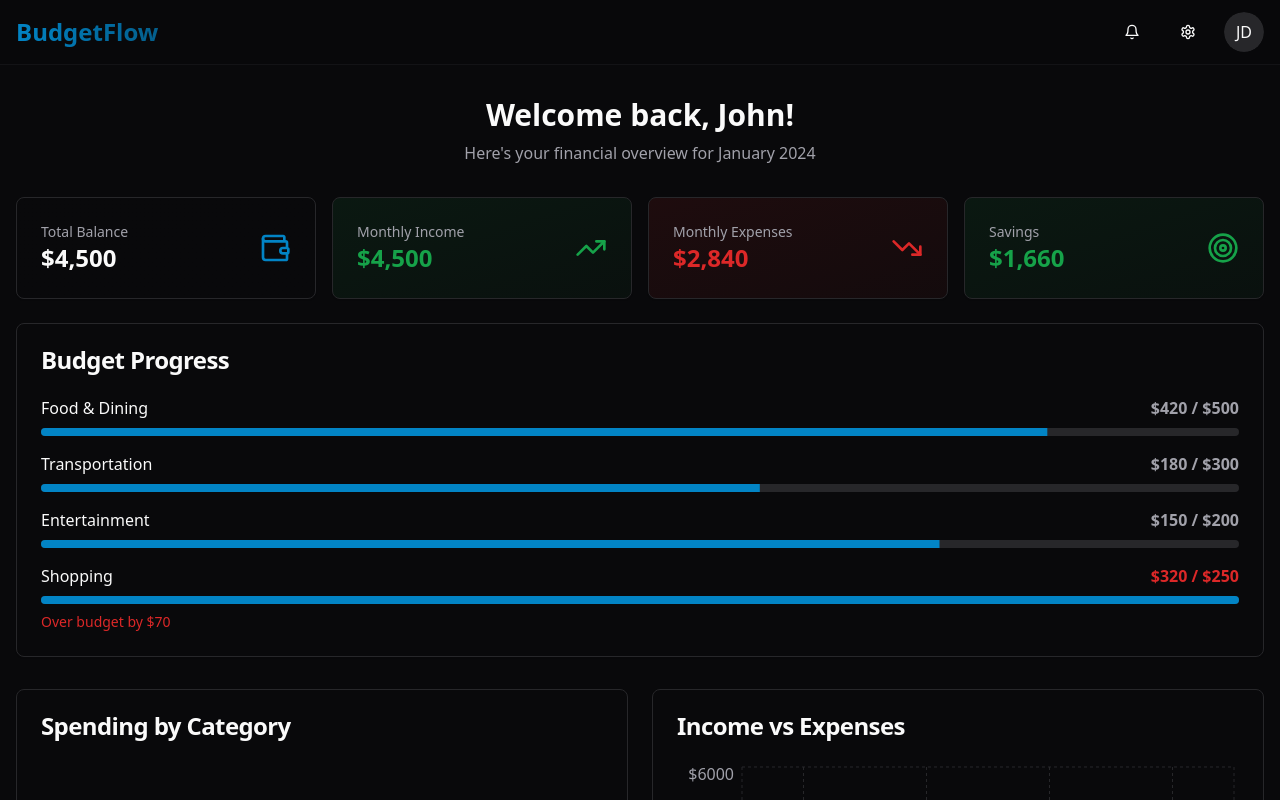
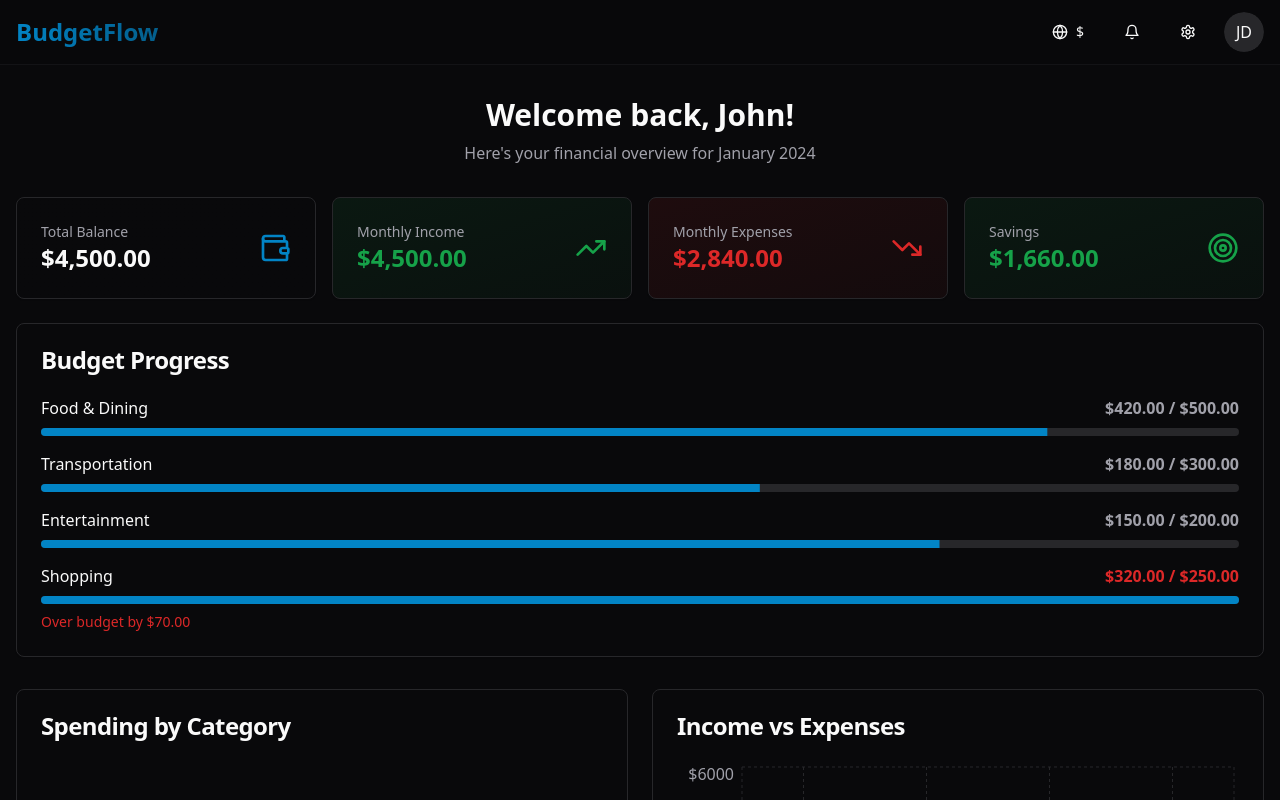
Before and after one commit to bluppblupp/budget-flow-identity-sort-45, a React (Vite) app: page / in a window 1280 px wide. Shown: the top 800 px of the page. Built offline with nearby package versions, Linux system fonts and the light colour scheme.

Commit message:
Add currency changing functionality
Allow users to change the currency displayed in the application.

```diff
--- a/src/components/BudgetOverview.tsx
+++ b/src/components/BudgetOverview.tsx
@@ -1,5 +1,6 @@
 import { Card, CardContent, CardHeader, CardTitle } from "@/components/ui/card";
 import { Progress } from "@/components/ui/progress";
+import { useCurrency } from "@/contexts/CurrencyContext";
 import { TrendingUp, TrendingDown, Wallet, Target } from "lucide-react";
 
 const budgetData = [
@@ -10,6 +11,7 @@ const budgetData = [
 ];
 
 export const BudgetOverview = () => {
+  const { formatAmount } = useCurrency();
   const totalIncome = 4500;
   const totalExpenses = 2840;
   const savings = totalIncome - totalExpenses;
@@ -23,7 +25,7 @@ export const BudgetOverview = () => {
             <div className="flex items-center justify-between">
               <div>
                 <p className="text-sm font-medium text-muted-foreground">Total Balance</p>
-                <p className="text-2xl font-bold text-foreground">${totalIncome.toLocaleString()}</p>
+                <p className="text-2xl font-bold text-foreground">{formatAmount(totalIncome)}</p>
               </div>
               <Wallet className="h-8 w-8 text-primary" />
             </div>
@@ -35,7 +37,7 @@ export const BudgetOverview = () => {
             <div className="flex items-center justify-between">
               <div>
                 <p className="text-sm font-medium text-muted-foreground">Monthly Income</p>
-                <p className="text-2xl font-bold text-income">${totalIncome.toLocaleString()}</p>
+                <p className="text-2xl font-bold text-income">{formatAmount(totalIncome)}</p>
               </div>
               <TrendingUp className="h-8 w-8 text-income" />
             </div>
@@ -47,7 +49,7 @@ export const BudgetOverview = () => {
             <div className="flex items-center justify-between">
               <div>
                 <p className="text-sm font-medium text-muted-foreground">Monthly Expenses</p>
-                <p className="text-2xl font-bold text-expense">${totalExpenses.toLocaleString()}</p>
+                <p className="text-2xl font-bold text-expense">{formatAmount(totalExpenses)}</p>
               </div>
               <TrendingDown className="h-8 w-8 text-expense" />
             </div>
@@ -59,7 +61,7 @@ export const BudgetOverview = () => {
             <div className="flex items-center justify-between">
               <div>
                 <p className="text-sm font-medium text-muted-foreground">Savings</p>
-                <p className="text-2xl font-bold text-success">${savings.toLocaleString()}</p>
+                <p className="text-2xl font-bold text-success">{formatAmount(savings)}</p>
               </div>
               <Target className="h-8 w-8 text-success" />
             </div>
@@ -81,9 +83,9 @@ export const BudgetOverview = () => {
               <div key={index} className="space-y-2">
                 <div className="flex justify-between items-center">
                   <span className="font-medium">{item.category}</span>
-                  <span className={`font-semibold ${isOverBudget ? 'text-expense' : 'text-muted-foreground'}`}>
-                    ${item.spent} / ${item.budget}
-                  </span>
+                   <span className={`font-semibold ${isOverBudget ? 'text-expense' : 'text-muted-foreground'}`}>
+                     {formatAmount(item.spent)} / {formatAmount(item.budget)}
+                   </span>
                 </div>
                 <Progress
                   value={Math.min(percentage, 100)}
@@ -93,7 +95,7 @@ export const BudgetOverview = () => {
                   } as React.CSSProperties}
                 />
                 {isOverBudget && (
-                  <p className="text-sm text-expense">Over budget by ${item.spent - item.budget}</p>
+                  <p className="text-sm text-expense">Over budget by {formatAmount(item.spent - item.budget)}</p>
                 )}
               </div>
             );
--- /dev/null
+++ b/src/components/CurrencySelector.tsx
@@ -0,0 +1,41 @@
+import { Check, Globe } from "lucide-react";
+import { Button } from "@/components/ui/button";
+import {
+  DropdownMenu,
+  DropdownMenuContent,
+  DropdownMenuItem,
+  DropdownMenuTrigger,
+} from "@/components/ui/dropdown-menu";
+import { useCurrency, currencies } from "@/contexts/CurrencyContext";
+
+export const CurrencySelector = () => {
+  const { currency, setCurrency } = useCurrency();
+
+  return (
+    <DropdownMenu>
+      <DropdownMenuTrigger asChild>
+        <Button variant="ghost" size="sm" className="gap-2">
+          <Globe className="h-4 w-4" />
+          {currency.symbol}
+        </Button>
+      </DropdownMenuTrigger>
+      <DropdownMenuContent align="end" className="w-48">
+        {currencies.map((curr) => (
+          <DropdownMenuItem
+            key={curr.code}
+            onClick={() => setCurrency(curr)}
+            className="flex items-center justify-between cursor-pointer"
+          >
+            <span className="flex items-center gap-2">
+              <span className="font-mono">{curr.symbol}</span>
+              <span>{curr.name}</span>
+            </span>
+            {currency.code === curr.code && (
+              <Check className="h-4 w-4 text-primary" />
+            )}
+          </DropdownMenuItem>
+        ))}
+      </DropdownMenuContent>
+    </DropdownMenu>
+  );
+};
--- a/src/components/Header.tsx
+++ b/src/components/Header.tsx
@@ -1,6 +1,7 @@
 import { Button } from "@/components/ui/button";
 import { Avatar, AvatarFallback } from "@/components/ui/avatar";
 import { Bell, Settings } from "lucide-react";
+import { CurrencySelector } from "@/components/CurrencySelector";
 
 export const Header = () => {
   return (
@@ -13,6 +14,7 @@ export const Header = () => {
         </div>
 
         <div className="flex items-center space-x-4">
+          <CurrencySelector />
           <Button variant="ghost" size="icon">
             <Bell className="h-5 w-5" />
           </Button>
--- a/src/components/TransactionList.tsx
+++ b/src/components/TransactionList.tsx
@@ -3,6 +3,7 @@ import { Badge } from "@/components/ui/badge";
 import { Button } from "@/components/ui/button";
 import { ChevronDown, Filter, Search } from "lucide-react";
 import { Input } from "@/components/ui/input";
+import { useCurrency } from "@/contexts/CurrencyContext";
 
 const transactions = [
   {
@@ -62,6 +63,8 @@ const transactions = [
 ];
 
 export const TransactionList = () => {
+  const { formatAmount } = useCurrency();
+
   return (
     <Card>
       <CardHeader>
@@ -107,7 +110,7 @@ export const TransactionList = () => {
                     transaction.amount > 0 ? 'text-income' : 'text-expense'
                   }`}
                 >
-                  {transaction.amount > 0 ? '+' : ''}${Math.abs(transaction.amount).toFixed(2)}
+                  {transaction.amount > 0 ? '+' : ''}{formatAmount(transaction.amount)}
                 </span>
                 <Button variant="ghost" size="icon" className="h-8 w-8">
                   <ChevronDown className="h-4 w-4" />
--- /dev/null
+++ b/src/contexts/CurrencyContext.tsx
@@ -0,0 +1,70 @@
+import React, { createContext, useContext, useState, useEffect } from 'react';
+
+export type Currency = {
+  code: string;
+  symbol: string;
+  name: string;
+};
+
+export const currencies: Currency[] = [
+  { code: 'USD', symbol: '$', name: 'US Dollar' },
+  { code: 'EUR', symbol: '€', name: 'Euro' },
+  { code: 'GBP', symbol: '£', name: 'British Pound' },
+  { code: 'JPY', symbol: '¥', name: 'Japanese Yen' },
+  { code: 'CAD', symbol: 'C$', name: 'Canadian Dollar' },
+  { code: 'AUD', symbol: 'A$', name: 'Australian Dollar' },
+  { code: 'CHF', symbol: 'CHF', name: 'Swiss Franc' },
+  { code: 'CNY', symbol: '¥', name: 'Chinese Yuan' },
+  { code: 'SEK', symbol: 'kr', name: 'Swedish Krona' },
+  { code: 'NOK', symbol: 'kr', name: 'Norwegian Krone' },
+  { code: 'DKK', symbol: 'kr', name: 'Danish Krone' },
+];
+
+type CurrencyContextType = {
+  currency: Currency;
+  setCurrency: (currency: Currency) => void;
+  formatAmount: (amount: number) => string;
+};
+
+const CurrencyContext = createContext<CurrencyContextType | undefined>(undefined);
+
+export const CurrencyProvider: React.FC<{ children: React.ReactNode }> = ({ children }) => {
+  const [currency, setCurrencyState] = useState<Currency>(currencies[0]); // Default to USD
+
+  useEffect(() => {
+    const saved = localStorage.getItem('budgetflow-currency');
+    if (saved) {
+      const savedCurrency = currencies.find(c => c.code === saved);
+      if (savedCurrency) {
+        setCurrencyState(savedCurrency);
+      }
+    }
+  }, []);
+
+  const setCurrency = (newCurrency: Currency) => {
+    setCurrencyState(newCurrency);
+    localStorage.setItem('budgetflow-currency', newCurrency.code);
+  };
+
+  const formatAmount = (amount: number) => {
+    const absAmount = Math.abs(amount);
+    if (currency.code === 'JPY') {
+      return `${currency.symbol}${absAmount.toLocaleString('en-US', { maximumFractionDigits: 0 })}`;
+    }
+    return `${currency.symbol}${absAmount.toLocaleString('en-US', { minimumFractionDigits: 2, maximumFractionDigits: 2 })}`;
+  };
+
+  return (
+    <CurrencyContext.Provider value={{ currency, setCurrency, formatAmount }}>
+      {children}
+    </CurrencyContext.Provider>
+  );
+};
+
+export const useCurrency = () => {
+  const context = useContext(CurrencyContext);
+  if (context === undefined) {
+    throw new Error('useCurrency must be used within a CurrencyProvider');
+  }
+  return context;
+};
--- a/src/main.tsx
+++ b/src/main.tsx
@@ -1,5 +1,10 @@
 import { createRoot } from 'react-dom/client'
+import { CurrencyProvider } from './contexts/CurrencyContext'
 import App from './App.tsx'
 import './index.css'
 
-createRoot(document.getElementById("root")!).render(<App />);
+createRoot(document.getElementById("root")!).render(
+  <CurrencyProvider>
+    <App />
+  </CurrencyProvider>
+);
```
